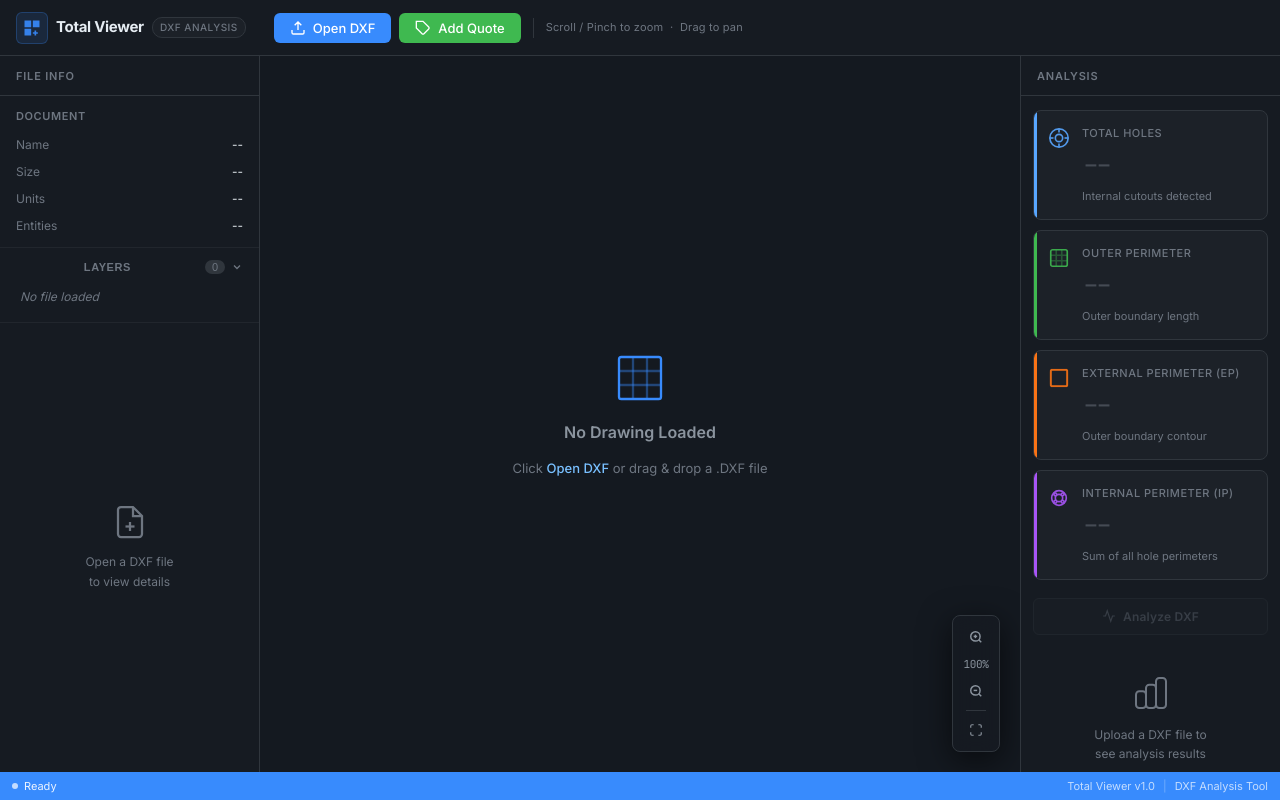
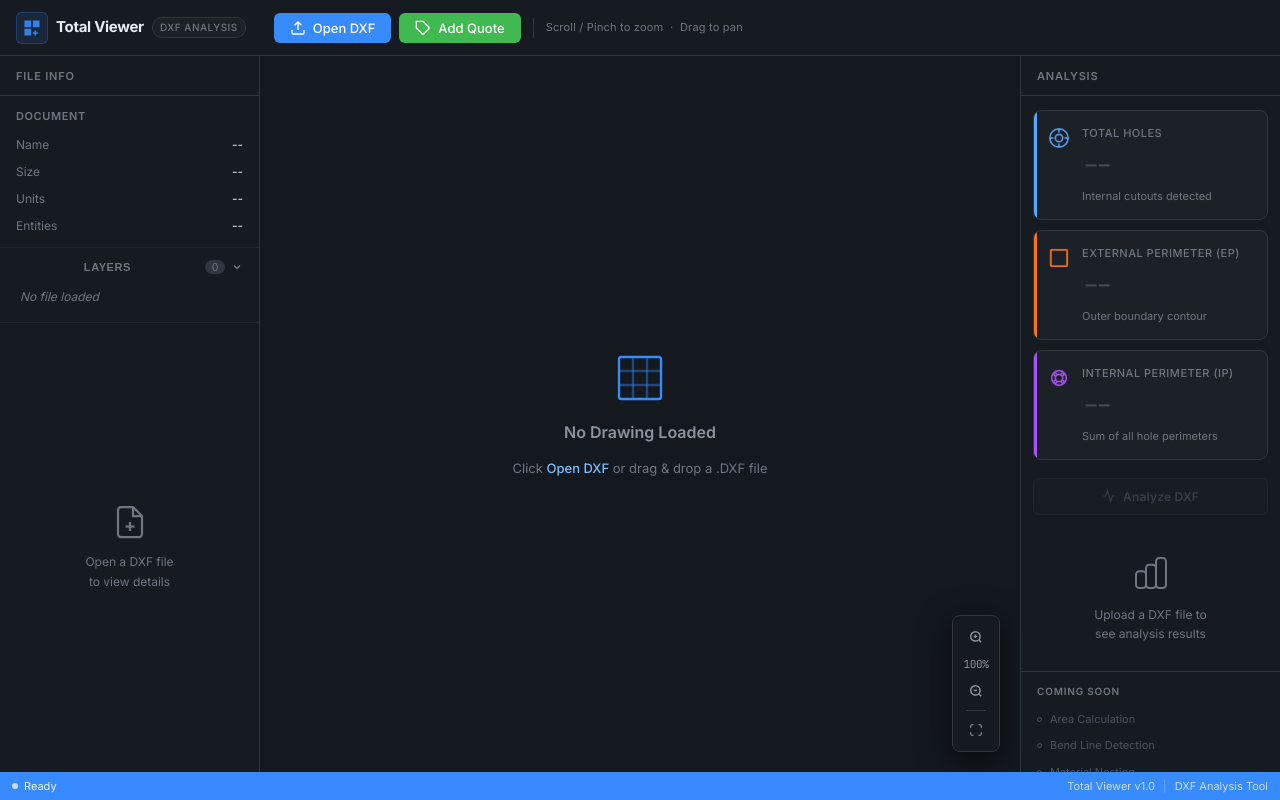
Before and after one commit to somanagakiran/totalviewer, a React (Vite) app in the folder frontend/: page / in a window 1280 px wide. Built offline with nearby package versions, Linux system fonts and the light colour scheme; the HTML template or start-up script is replaced by a standard one.

Commit message:
Feature update

```diff
--- a/frontend/src/components/RightPanel.jsx
+++ b/frontend/src/components/RightPanel.jsx
@@ -54,7 +54,7 @@ export default function RightPanel({
   // Extract part data for multi-part support
   const part = analysisResult?.parts?.[0];
   const internalPerimeter = part?.internal_perimeter ?? analysisResult?.internal_perimeter;
-  const externalPerimeter = part?.external_perimeter ?? analysisResult?.external_perimeter;
+  const externalPerimeter = part?.external_perimeter ?? analysisResult?.external_perimeter ?? analysisResult?.perimeter;
 
   // Auto-dismiss toast after 5 s whenever a new error arrives
   const [toastVisible, setToastVisible] = useState(false);
@@ -137,20 +137,6 @@ export default function RightPanel({
               icon={
                 <svg width="22" height="22" viewBox="0 0 24 24" fill="none" stroke="currentColor" strokeWidth="1.8">
                   <rect x="3" y="3" width="18" height="18" rx="2"/>
-                  <path d="M3 9h18M3 15h18M9 3v18M15 3v18" strokeOpacity="0.4"/>
-                </svg>
-              }
-              label="Outer Perimeter"
-              value={hasAnalysis ? analysisResult.perimeter : null}
-              unit={analysisResult?.units && analysisResult.units !== 'Unknown' ? analysisResult.units.slice(0, 2).toLowerCase() : 'u'}
-              color="#3fb950"
-              description="Outer boundary length"
-            />
-
-            <MetricCard
-              icon={
-                <svg width="22" height="22" viewBox="0 0 24 24" fill="none" stroke="currentColor" strokeWidth="1.8">
-                  <rect x="3" y="3" width="18" height="18" rx="2"/>
                   <line x1="3" y1="3" x2="21" y2="3"/>
                   <line x1="21" y1="3" x2="21" y2="21"/>
                   <line x1="21" y1="21" x2="3" y2="21"/>
@@ -181,6 +167,23 @@ export default function RightPanel({
               color="#a855f7"
               description="Sum of all hole perimeters"
             />
+
+            {hasAnalysis && externalPerimeter != null && internalPerimeter != null && (
+              <MetricCard
+                icon={
+                  <svg width="22" height="22" viewBox="0 0 24 24" fill="none" stroke="currentColor" strokeWidth="1.8">
+                    <path d="M3 12h4M17 12h4M12 3v4M12 17v4"/>
+                    <rect x="5" y="5" width="14" height="14" rx="1"/>
+                    <circle cx="12" cy="12" r="3"/>
+                  </svg>
+                }
+                label="Total Cutting Length"
+                value={parseFloat((externalPerimeter + internalPerimeter).toFixed(2))}
+                unit={analysisResult?.units && analysisResult.units !== 'Unknown' ? analysisResult.units.slice(0, 2).toLowerCase() : 'u'}
+                color="#facc15"
+                description="EP + IP — total cut path"
+              />
+            )}
           </>
         )}
       </div>
```
Also changed, not shown: 1 other file (tests, documents, lock files or other folders).
